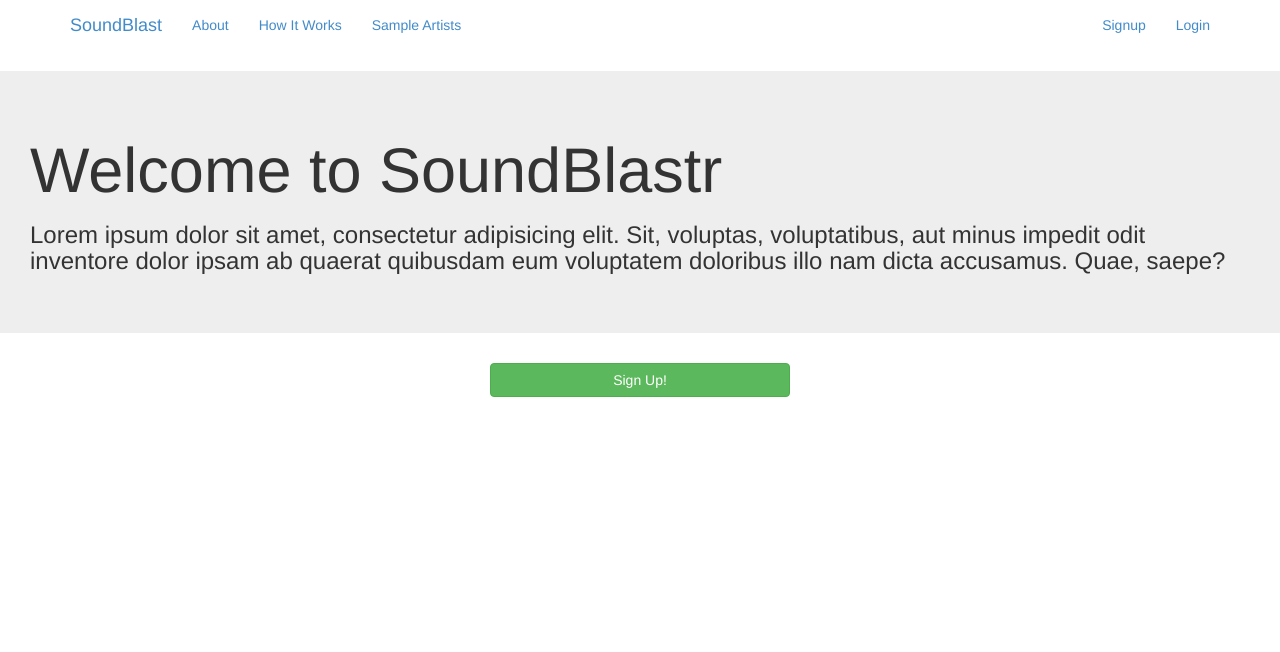
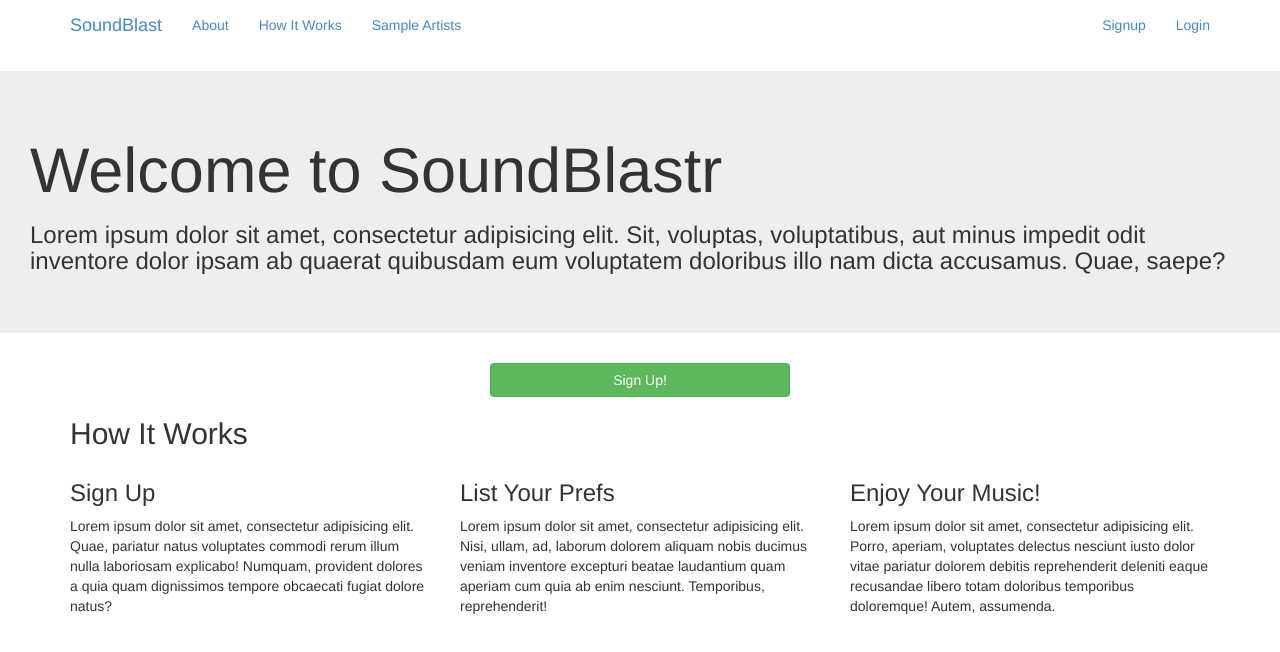
Before and after one commit to Codefornewark/bootstrap_newark, a plain HTML site: page index.html in a window 1280 px wide. Drawn offline with Linux system fonts and the light colour scheme.

Commit message:
added cols

```diff
--- a/index.html
+++ b/index.html
@@ -47,5 +47,26 @@
 		<div class="btn btn-block btn-success big-btn">Sign Up!</div>
 	</section>
 
+	<section id="how">
+		<div class="container">
+			<h2>How It Works</h2>
+			<div class="row">
+				<div class="col-lg-4">
+					<h3>Sign Up</h3>
+					<p>Lorem ipsum dolor sit amet, consectetur adipisicing elit. Quae, pariatur natus voluptates commodi rerum illum nulla laboriosam explicabo! Numquam, provident dolores a quia quam dignissimos tempore obcaecati fugiat dolore natus?</p>
+				</div>
+				<div class="col-lg-4">
+					<h3>List Your Prefs</h3>
+					<p>Lorem ipsum dolor sit amet, consectetur adipisicing elit. Nisi, ullam, ad, laborum dolorem aliquam nobis ducimus veniam inventore excepturi beatae laudantium quam aperiam cum quia ab enim nesciunt. Temporibus, reprehenderit!</p>
+				</div>
+				<div class="col-lg-4">
+					<h3>Enjoy Your Music!</h3>
+					<p>Lorem ipsum dolor sit amet, consectetur adipisicing elit. Porro, aperiam, voluptates delectus nesciunt iusto dolor vitae pariatur dolorem debitis reprehenderit deleniti eaque recusandae libero totam doloribus temporibus doloremque! Autem, assumenda.</p>
+				</div>
+			</div>
+		</div>
+
+	</section>
+
 </body>
 </html>
```
